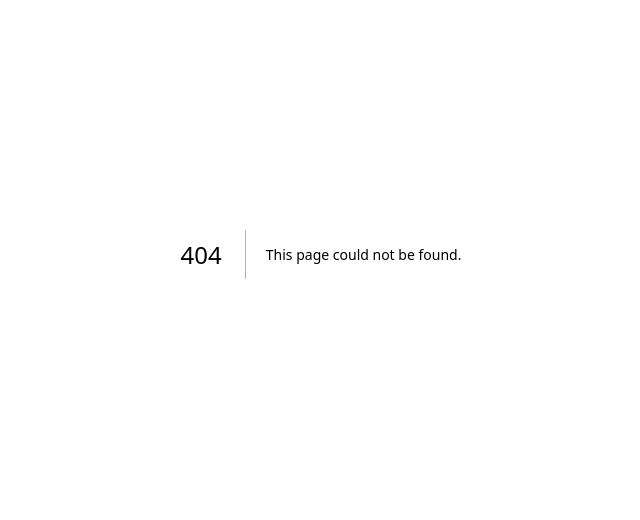
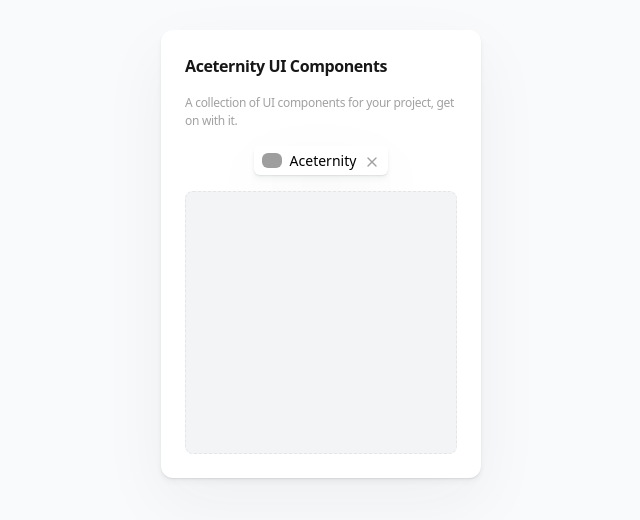
Before and after one commit to harshith-ashvi/ultimate-tailwind, a Next.js app: page /motion-card in a window 1280 px wide. Before the commit this address had no page. Shown: the part 146-666 px from the top of the page, without its empty margins (319-959 px from the left). Built offline with nearby package versions, Linux system fonts and the light colour scheme; grey boxes are pictures that could not be loaded; a web font is replaced by a local one.

Commit message:
add motion card

```diff
--- /dev/null
+++ b/src/app/motion-card/page.tsx
@@ -0,0 +1,135 @@
+"use client";
+
+import { useState } from "react";
+import Image from "next/image";
+import { AnimatePresence, motion } from "motion/react";
+
+import { CloseIcon } from "@/components/bento/icons";
+import { cn } from "@/lib/utils";
+import {
+  ClaudeLogo,
+  GeminiLogo,
+  MetaIconOutline,
+  OpenAILogo,
+} from "../dark-light/page";
+
+const MotionCard = () => {
+  const [open, setOpen] = useState(true);
+
+  return (
+    <>
+      <AnimatePresence>
+        {open && (
+          <motion.div
+            initial={{ opacity: 0, scale: 0.98, filter: "blur(10px)" }}
+            animate={{ opacity: 1, scale: 1, filter: "blur(0px)" }}
+            exit={{ opacity: 0, scale: 0.98, filter: "blur(10px)" }}
+            transition={{ duration: 0.3, ease: "easeInOut" }}
+            className={cn(
+              "flex h-screen w-full items-center justify-center bg-gray-50",
+            )}
+          >
+            <div
+              className={cn(
+                "flex h-112 min-h-104 w-80 flex-col rounded-xl bg-white p-6",
+                "shadow-[0_1px_1px_rgba(0,0,0,0.05),0_4px_6px_rgba(34,42,53,0.04),0_24px_68px_rgba(47,48,55,0.05),0_2px_3px_rgba(0,0,0,0.04)]",
+              )}
+            >
+              <h6 className="mb-4 font-bold tracking-tight text-neutral-900">
+                Aceternity UI Components
+              </h6>
+              <p className="text-[12px] font-medium tracking-tight text-neutral-400">
+                A collection of UI components for your project, get on with it.
+              </p>
+              <div className="flex items-center justify-center">
+                <button
+                  className={cn(
+                    "mt-4 flex items-center justify-center gap-2 rounded-md px-2 py-1",
+                    "shadow-[0_1px_1px_rgba(0,0,0,0.05),0_4px_6px_rgba(34,42,53,0.04),0_24px_68px_rgba(47,48,55,0.05),0_2px_3px_rgba(0,0,0,0.04)]",
+                  )}
+                  onClick={() => setOpen(false)}
+                >
+                  <Image
+                    src="https://ui.aceternity.com/logo.png"
+                    alt="logo"
+                    width={20}
+                    height={20}
+                    className="rounded-md"
+                  />
+                  <p className="font-sm text-[14px]">Aceternity</p>
+                  <CloseIcon className="mt-0.5 size-4 cursor-pointer text-neutral-400" />
+                </button>
+              </div>
+              <div className="relative mt-4 flex-1 rounded-lg border border-dashed border-neutral-200 bg-gray-100">
+                <motion.div
+                  initial={{ opacity: 0, scale: 0.98, filter: "blur(10px)" }}
+                  whileHover={{ opacity: 1, scale: 1.05, filter: "blur(0px)" }}
+                  transition={{ duration: 0.3, ease: "easeInOut" }}
+                  className="absolute inset-0 h-full w-full divide-y divide-neutral-200 rounded-lg border border-neutral-200 bg-white"
+                >
+                  <div className="flex gap-2 p-4">
+                    <div className="flex-shrik-0 flex size-7 items-center justify-center rounded-md bg-white bg-linear-to-br shadow-[0_1px_1px_rgba(0,0,0,0.05),0_4px_6px_rgba(34,42,53,0.04),0_24px_68px_rgba(47,48,55,0.05),0_2px_3px_rgba(0,0,0,0.04)]">
+                      <MetaIconOutline className="size-4 text-neutral-800" />
+                    </div>
+                    <div className="flex flex-col">
+                      <p className="text-[10px] font-bold text-neutral-600">
+                        Meta AI Components
+                      </p>
+                      <p className="mt-1 text-[10px] text-neutral-400">
+                        A collection of UI components
+                      </p>
+                    </div>
+                  </div>
+
+                  <div className="flex gap-2 p-4">
+                    <div className="flex-shrik-0 flex size-7 items-center justify-center rounded-md bg-white bg-linear-to-br shadow-[0_1px_1px_rgba(0,0,0,0.05),0_4px_6px_rgba(34,42,53,0.04),0_24px_68px_rgba(47,48,55,0.05),0_2px_3px_rgba(0,0,0,0.04)]">
+                      <ClaudeLogo className="size-4 text-neutral-800" />
+                    </div>
+                    <div className="flex flex-col">
+                      <p className="text-[10px] font-bold text-neutral-600">
+                        Claude AI Components
+                      </p>
+                      <p className="mt-1 text-[10px] text-neutral-400">
+                        A collection of UI components
+                      </p>
+                    </div>
+                  </div>
+
+                  <div className="flex gap-2 p-4">
+                    <div className="flex-shrik-0 flex size-7 items-center justify-center rounded-md bg-white bg-linear-to-br shadow-[0_1px_1px_rgba(0,0,0,0.05),0_4px_6px_rgba(34,42,53,0.04),0_24px_68px_rgba(47,48,55,0.05),0_2px_3px_rgba(0,0,0,0.04)]">
+                      <GeminiLogo className="size-4 text-neutral-800" />
+                    </div>
+                    <div className="flex flex-col">
+                      <p className="text-[10px] font-bold text-neutral-600">
+                        Gemini AI Components
+                      </p>
+                      <p className="mt-1 text-[10px] text-neutral-400">
+                        A collection of UI components
+                      </p>
+                    </div>
+                  </div>
+
+                  <div className="flex gap-2 p-4">
+                    <div className="flex-shrik-0 flex size-7 items-center justify-center rounded-md bg-white bg-linear-to-br shadow-[0_1px_1px_rgba(0,0,0,0.05),0_4px_6px_rgba(34,42,53,0.04),0_24px_68px_rgba(47,48,55,0.05),0_2px_3px_rgba(0,0,0,0.04)]">
+                      <OpenAILogo className="size-4 text-neutral-800" />
+                    </div>
+                    <div className="flex flex-col">
+                      <p className="text-[10px] font-bold text-neutral-600">
+                        OpenAI Components
+                      </p>
+                      <p className="mt-1 text-[10px] text-neutral-400">
+                        A collection of UI components
+                      </p>
+                    </div>
+                  </div>
+                </motion.div>
+              </div>
+            </div>
+          </motion.div>
+        )}
+      </AnimatePresence>
+    </>
+  );
+};
+
+export default MotionCard;
```
